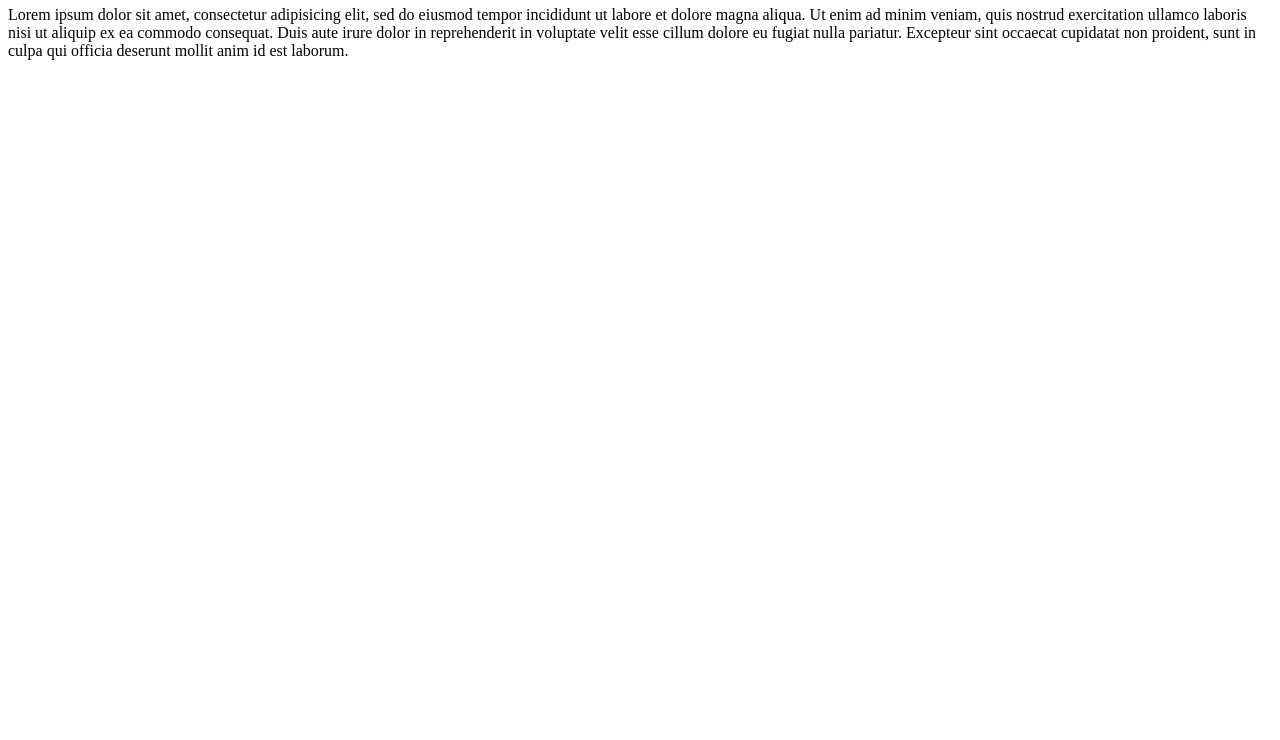
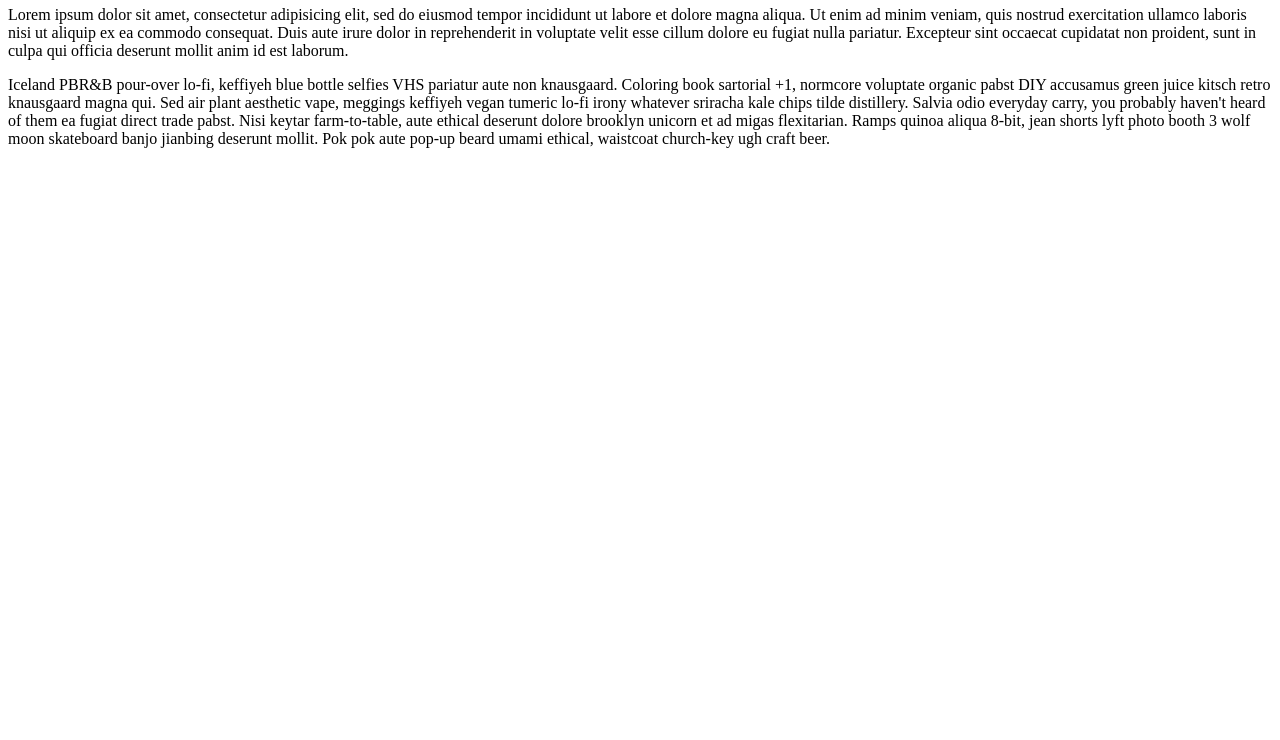
Before and after one commit to smithWEBtek/bst, a plain HTML site: page index.html in a window 1280 px wide. Shown: the part 60-800 px from the top of the page. Drawn offline with Linux system fonts and the light colour scheme.

Commit message:
add hipster ipsum

```diff
--- a/index.html
+++ b/index.html
@@ -6,3 +6,7 @@
 consequat. Duis aute irure dolor in reprehenderit in voluptate velit esse
 cillum dolore eu fugiat nulla pariatur. Excepteur sint occaecat cupidatat non
 proident, sunt in culpa qui officia deserunt mollit anim id est laborum.</p>
+
+<p>Iceland PBR&B pour-over lo-fi, keffiyeh blue bottle selfies VHS pariatur aute non knausgaard. Coloring book sartorial +1, normcore voluptate organic pabst DIY accusamus green juice kitsch retro knausgaard magna qui. Sed air plant aesthetic vape, meggings keffiyeh vegan tumeric lo-fi irony whatever sriracha kale chips tilde distillery. Salvia odio everyday carry, you probably haven't heard of them ea fugiat direct trade pabst. Nisi keytar farm-to-table, aute ethical deserunt dolore brooklyn unicorn et ad migas flexitarian. Ramps quinoa aliqua 8-bit, jean shorts lyft photo booth 3 wolf moon skateboard banjo jianbing deserunt mollit. Pok pok aute pop-up beard umami ethical, waistcoat church-key ugh craft beer.
+
+</p>
```
